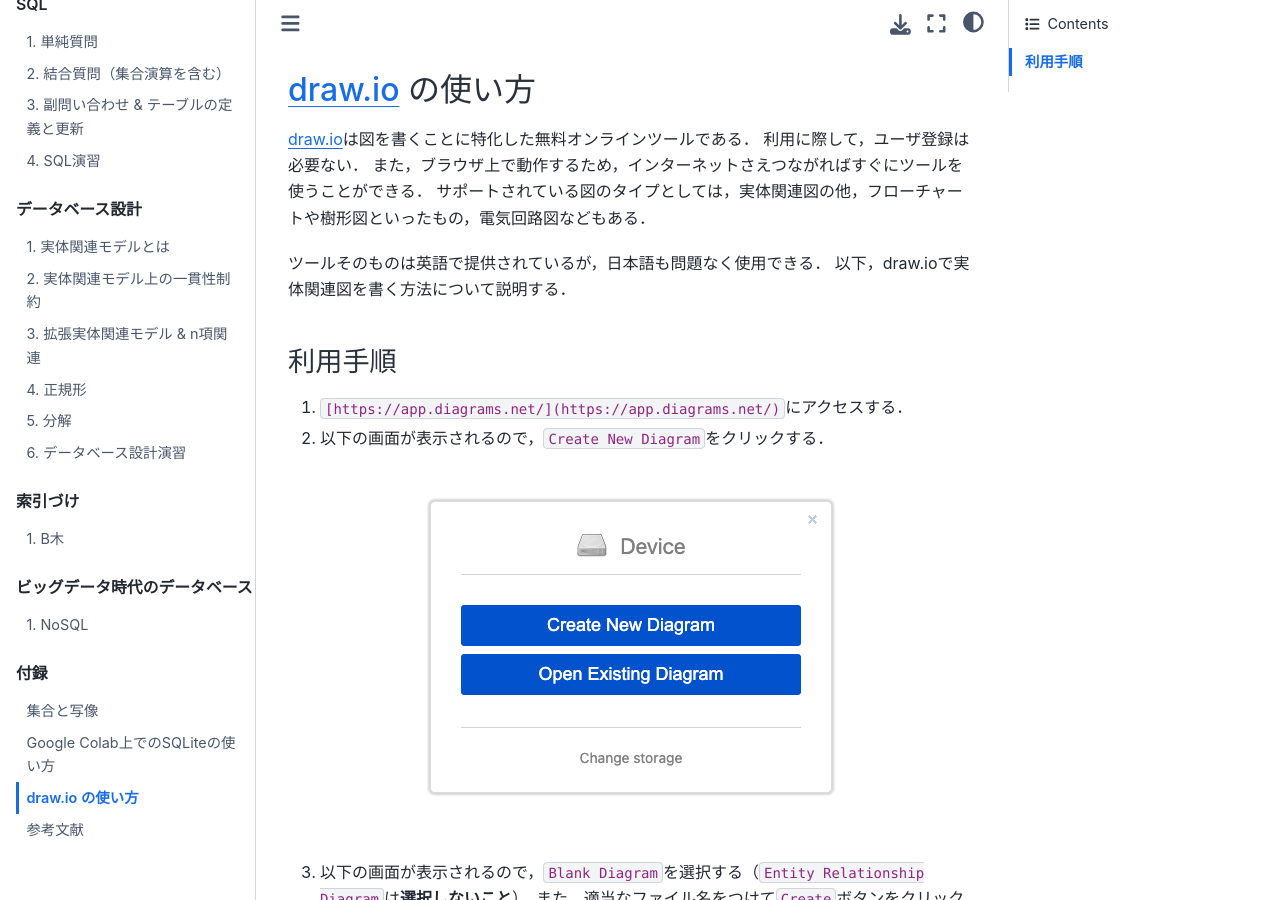
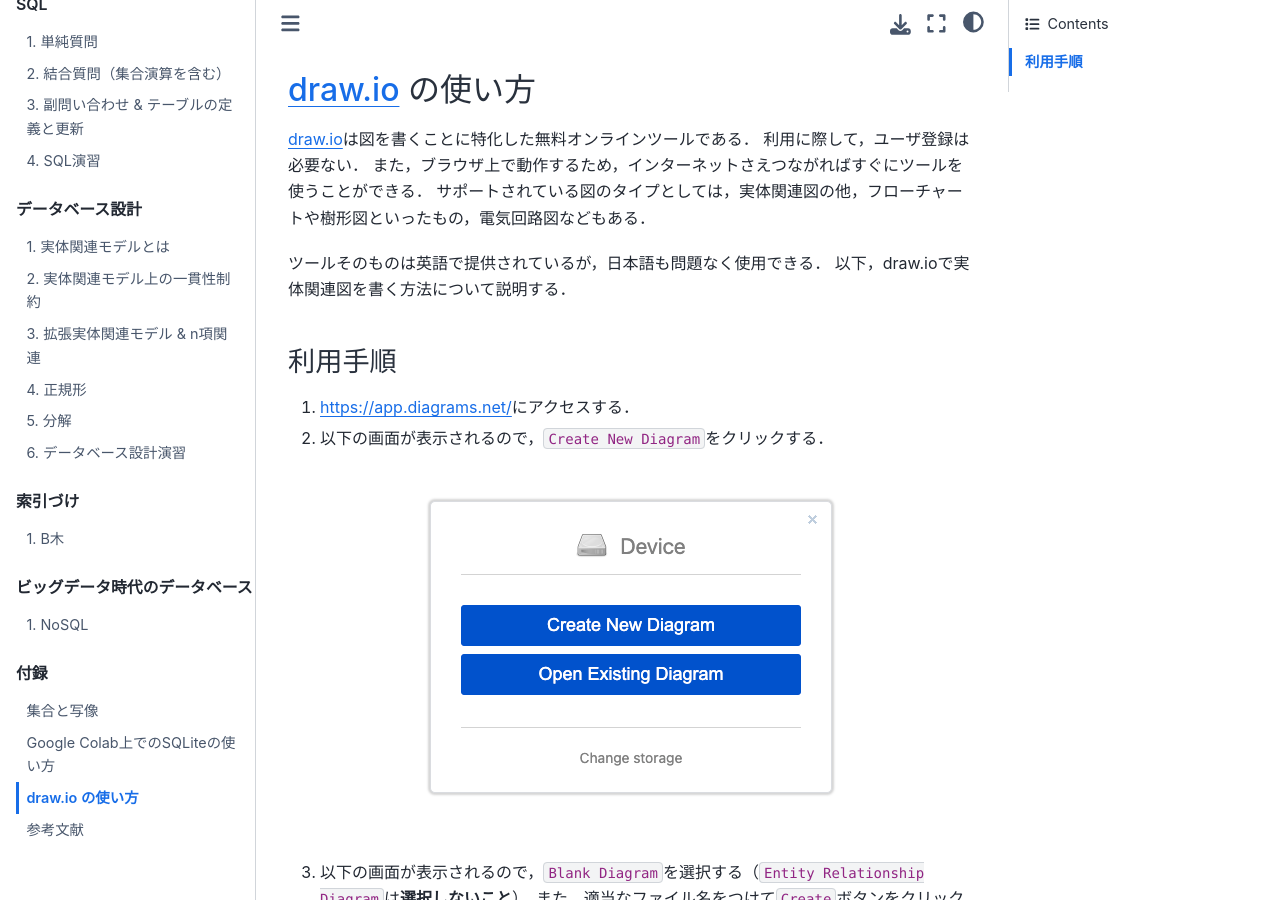
Before and after one commit to hontolab-courses/database-lecturenote, a Jupyter Book: the page built from content/misc/drawio.md, in a window 1280 px wide and 900 px high. Built offline with Jupyter Book 1.0.4 settings and Sphinx 7.4.7 and the Sphinx Book theme 1.1.4, drawn with Linux system fonts in a browser that asks for light colours.

Commit message:
minor modification

```diff
--- a/content/misc/drawio.md
+++ b/content/misc/drawio.md
@@ -9,7 +9,7 @@
 以下，draw.ioで実体関連図を書く方法について説明する．
 
 ## 利用手順
-1. `[https://app.diagrams.net/](https://app.diagrams.net/)`にアクセスする．
+1. [https://app.diagrams.net/](https://app.diagrams.net/)にアクセスする．
 
 2. 以下の画面が表示されるので，`Create New Diagram`をクリックする．
 
```
